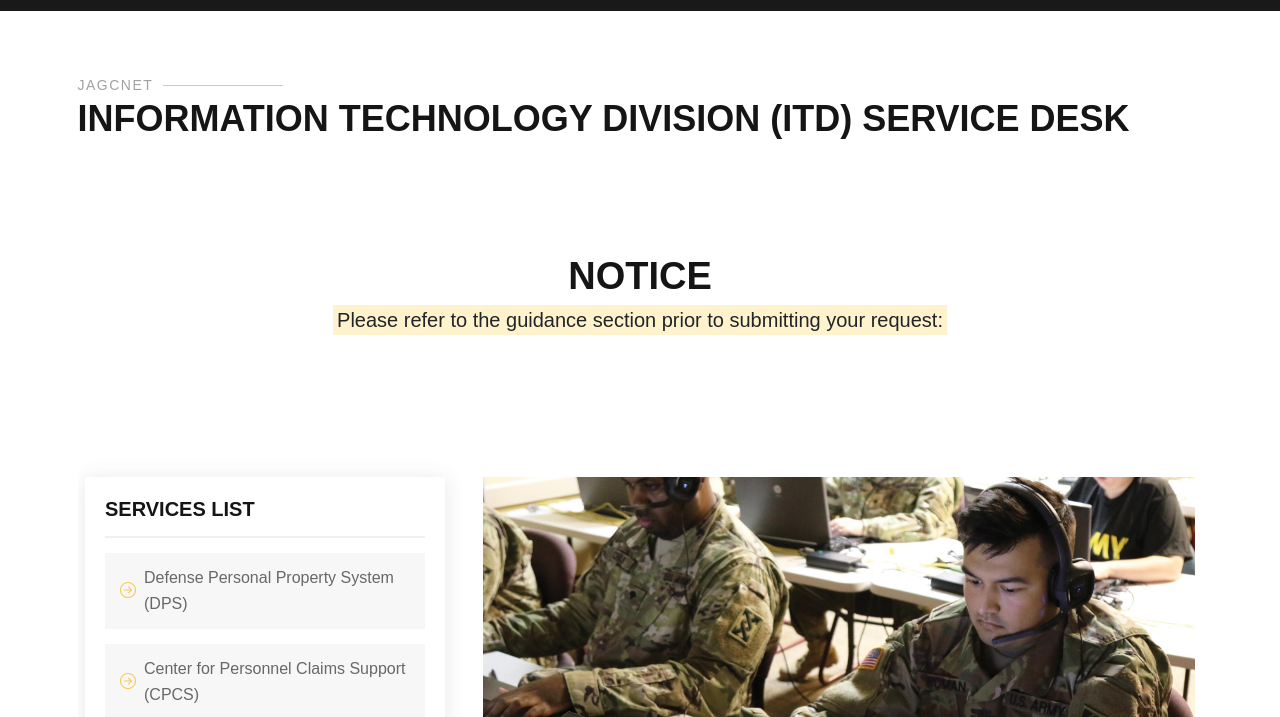
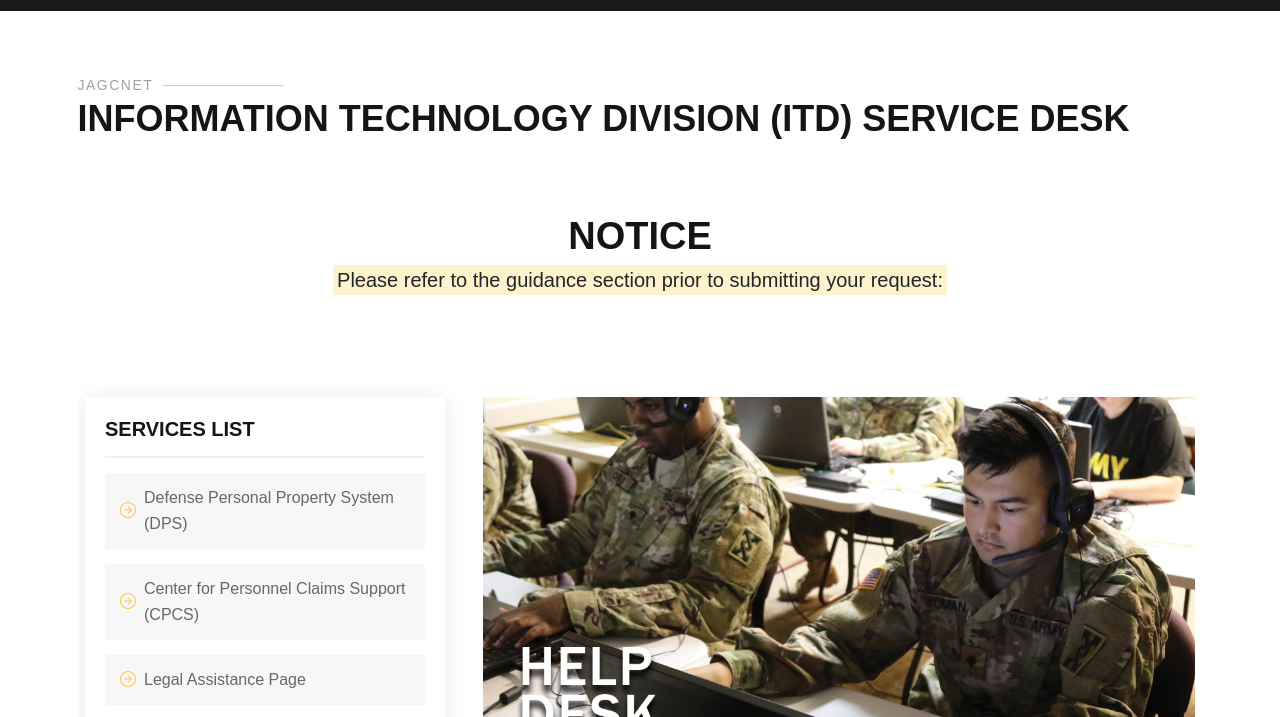
Before and after one commit to msowers72/Link-Page-Temp-Car, a plain HTML site: page helpdesk.html in a window 1280 px wide. Shown: the part 79-796 px from the top of the page. Drawn offline with Linux system fonts and the light colour scheme.

Commit message:
updated service desk page

```diff
--- a/assets/css/main.css
+++ b/assets/css/main.css
@@ -2463,7 +2463,7 @@ a {
 }
 
 .page-title .my-heading {
-  padding: 80px 0;
+  padding: 40px 0;
   /* border-top: 1px solid color-mix(in srgb, var(--default-color), transparent 90%); */
 }
 
```
